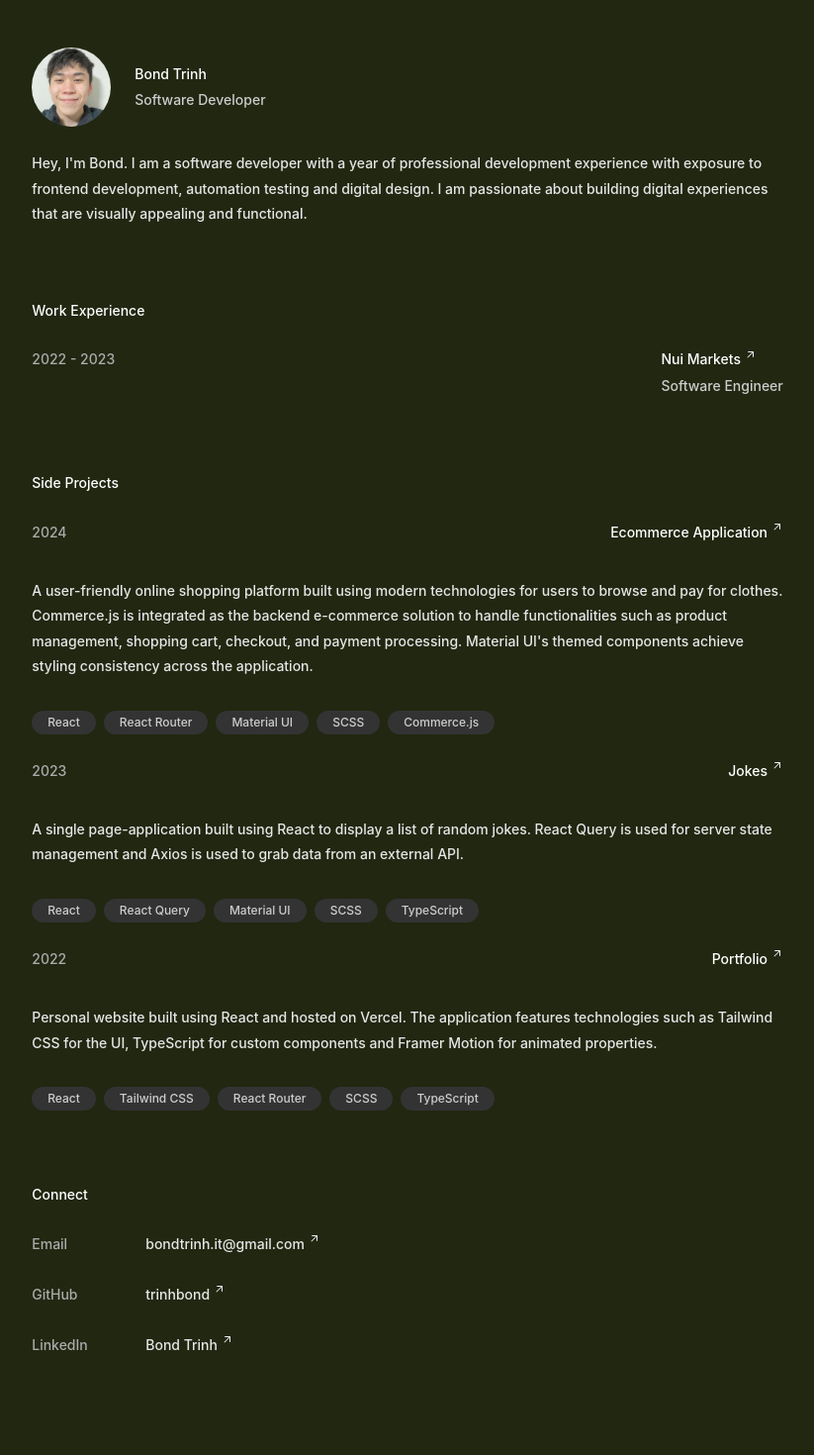
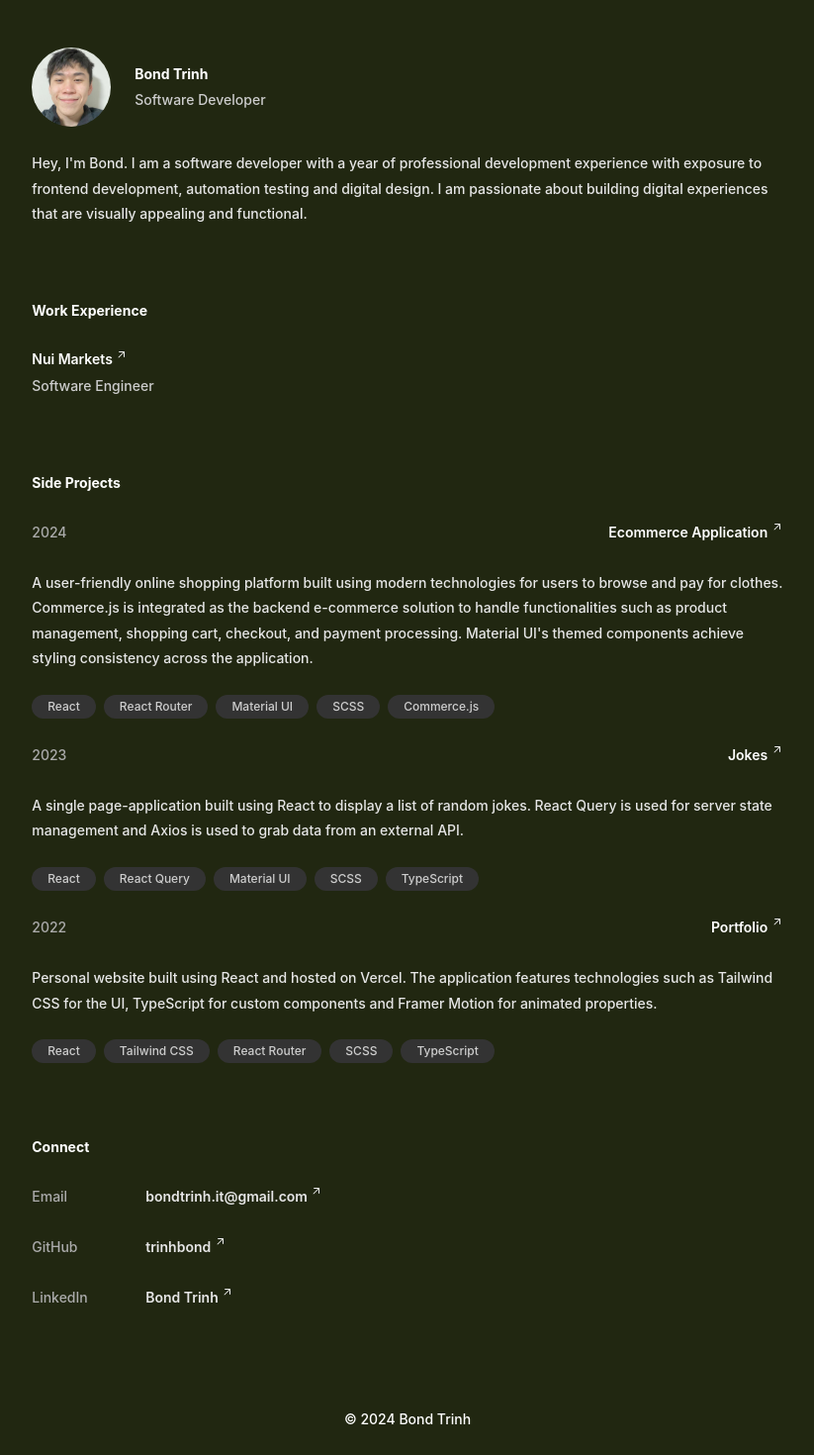
Before and after one commit to trinhbond/personal-portfolio, a React (Create React App) app: page / in a window 1280 px wide. Shown: the top 1470 px of the page at 99% size, without its empty margins (228-1051 px from the left). Built offline with nearby package versions, Linux system fonts and the light colour scheme.

Commit message:
Change font weights and project component order

```diff
--- a/src/components/Project.tsx
+++ b/src/components/Project.tsx
@@ -12,7 +12,7 @@ type ProjectProps = {
 export default function Project(project: ProjectProps) {
   return (
     <div
-      className="flex flex-row justify-between gap-8 flex-wrap"
+      className="flex flex-row justify-between gap-6 flex-wrap"
       key={project.name}
     >
       <div>
@@ -20,11 +20,12 @@ export default function Project(project: ProjectProps) {
       </div>
       <ExternalLink
         href={project.link}
-        className="block hover:underline"
+        className="hover:underline font-semibold"
         icon={<Launch />}
       >
         {project.name}
       </ExternalLink>
+      {/* <span>{project.year}</span> */}
       <p className="text-gray-light">{project.description}</p>
       <div className="flex flex-row gap-2 flex-wrap">
         {project.tech.map((i) => (
--- a/src/pages/Home.tsx
+++ b/src/pages/Home.tsx
@@ -29,7 +29,7 @@ export default function Home(): JSX.Element {
               <img className="rounded-full" src={avatar} alt="Dumbass" />
             </div>
             <div>
-              <h1>Bond Trinh</h1>
+              <h1 className="font-bold">Bond Trinh</h1>
               <p className="text-gray-dark">Software Developer</p>
             </div>
             <p className="text-gray-light">
@@ -46,12 +46,11 @@ export default function Home(): JSX.Element {
           className="w-full py-6 px-3 flex justify-center flex-col flex-wrap gap-6 font-medium"
           variants={variant}
         >
-          <h2>Work Experience</h2>
+          <h2 className="font-bold">Work Experience</h2>
           <div className="flex flex-row justify-between gap-6 flex-wrap">
-            <span className="block text-gray-darker">2022 - 2023</span>
             <div>
               <ExternalLink
-                className="block hover:underline"
+                className="block hover:underline font-semibold"
                 href={"https://www.nuimarkets.com/"}
                 icon={<Launch />}
               >
@@ -66,7 +65,7 @@ export default function Home(): JSX.Element {
           className="w-full py-6 px-3 flex justify-center flex-col flex-wrap gap-6 font-medium"
           variants={variant}
         >
-          <h2>Side Projects</h2>
+          <h2 className="font-bold">Side Projects</h2>
           {projects.map((project) => (
             <Project {...project} />
           ))}
@@ -76,11 +75,11 @@ export default function Home(): JSX.Element {
           className="w-full py-6 px-3 flex justify-center flex-col flex-wrap gap-6 font-medium"
           variants={variant}
         >
-          <h2>Connect</h2>
+          <h2 className="font-bold">Connect</h2>
           <div className="flex flex-row max-[480px]:flex-col gap-10 max-[480px]:gap-0">
             <span className="w-[75px] text-gray-darker">Email</span>
             <ExternalLink
-              className="text-gray-light hover:underline"
+              className="text-gray-light hover:underline font-semibold"
               href={"mailto:bondtrinh.it@gmail.com"}
               icon={<Launch />}
             >
@@ -90,7 +89,7 @@ export default function Home(): JSX.Element {
           <div className="flex flex-row max-[480px]:flex-col gap-10 max-[480px]:gap-0">
             <span className="w-[75px] text-gray-darker">GitHub</span>
             <ExternalLink
-              className="text-gray-light hover:underline"
+              className="text-gray-light hover:underline font-semibold"
               href={"https://www.github.com/trinhbond"}
               icon={<Launch />}
             >
@@ -100,7 +99,7 @@ export default function Home(): JSX.Element {
           <div className="flex flex-row max-[480px]:flex-col gap-10 max-[480px]:gap-0">
             <span className="w-[75px] text-gray-darker">LinkedIn</span>
             <ExternalLink
-              className="text-gray-light hover:underline"
+              className="text-gray-light hover:underline font-semibold"
               href={"https://www.linkedin.com/in/bondnicktrinh/"}
               icon={<Launch />}
             >
```
